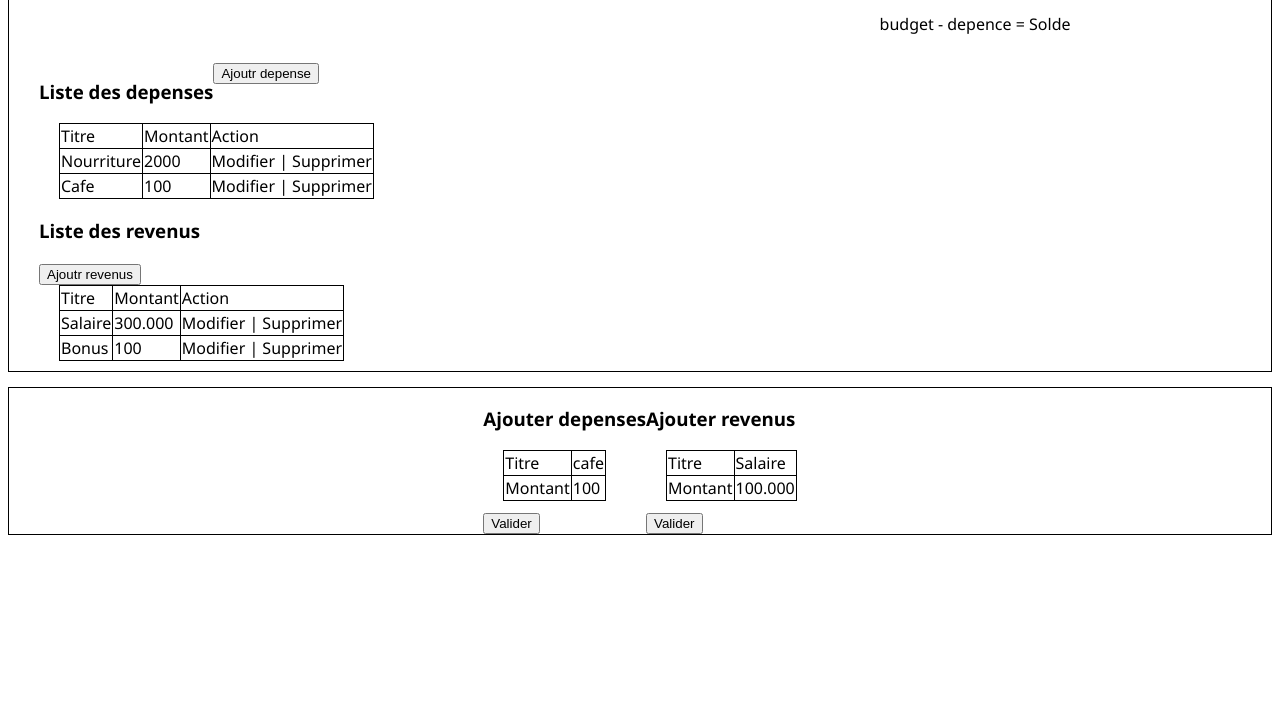
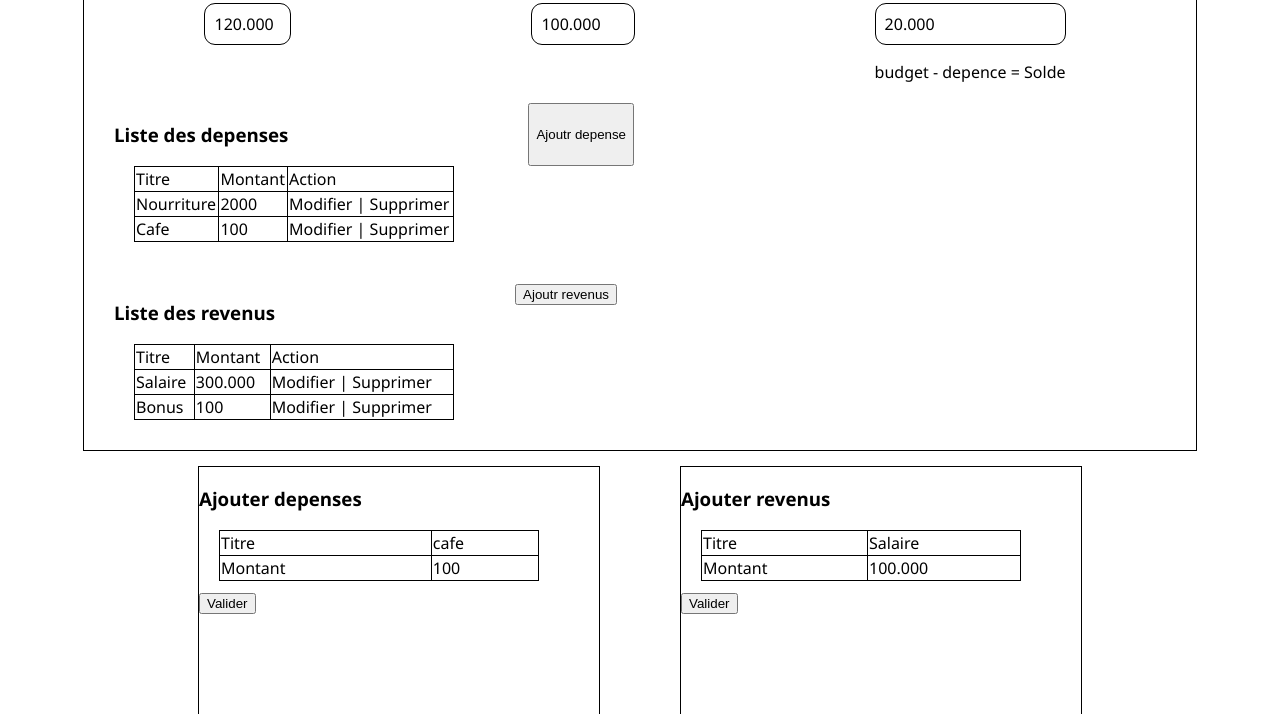
Before and after one commit to maney-dev/Gest_budget, a plain HTML site: page gestion_budget.html in a window 1280 px wide. Shown: the part 185-899 px from the top of the page. Before the commit the page ends 800 px from the top, so only its background shows below. Drawn offline with Linux system fonts and the light colour scheme.

Commit message:
first commit

```diff
--- a/gestion_budget.css
+++ b/gestion_budget.css
@@ -1,26 +1,68 @@
 body{
     font-family: 'Segoe UI', Tahoma, Geneva, Verdana, sans-serif;
+    margin-top: 50px;
 
+}
+h1{
+    text-align: center;
 }
 .div_part{
     border: 1px solid;
+    padding-right: 10px;
+}
+.div_part_1{
+    padding-right: 10px;
 }
 .container_1{
     justify-content: center;
     border: 1px solid;
+    margin-right: 75px;
+    margin-left: 75px;
+    margin-bottom: 15px;
+    padding-right: 10px;
+
+
+}
+.division_2{
+    justify-content: center;
+}
+.div_table{
+    justify-content: center;
+    padding-block: 10px;
+}
+table{
+    width: 20rem;
+    align-content: center;
+}
+.boite{
+    background: #fff;
+}
+p{
+    border: 1px solid;
+    border-radius: 10px;
+    padding: 9px;
+    border-radius: 11px;
+
+
 }
 .division_1{
     display: flex;
     justify-content: center;
     grid-gap: 15rem;
+    box-shadow: 10px;
 
+}
+.division_2{
+    justify-content: center;
 }
 .div_table{
     padding-left: 20px;
     margin: 10px;
+
 }
-.carre_tabe{
+.carre_table{
     display: flex;
+    grid-gap: 15rem;
 }
 table{
     border: 1px solid black;
@@ -28,6 +70,7 @@ table{
     margin-bottom: 10px;
     margin-left: 20px;
     justify-content: center;
+    align:center;
 }
 td{
     border: 1px solid black;
@@ -37,9 +80,22 @@ td{
     justify-content: center;
     margin-top: 15px;
     margin-bottom: 10px;
-    border: 1px solid black;
+    grid-gap: 5rem;
+    width: 5x;
+
 }
 .container_3{
     justify-content: center;
-    grid-gap: 5rem;
+
+    border: 1px solid black;
+    height: 321px;
+    width: 400px;
 }
+.container_4{
+    justify-content: center;
+
+    border: 1px solid black;
+    height: 321px;
+    width: 400px;
+
+}
--- a/gestion_budget.html
+++ b/gestion_budget.html
@@ -28,16 +28,15 @@
           <h2>Solde</h2>
           <p>20.000</p>
         </div>
-        <p><span>budget - depence = Solde</span></p>
+        <span>budget - depence = Solde</span>
       </div>
     </div>
     <div class="division_2">
       <div class="div_table">
-        <div class="carre_tabe">
+        <div class="carre_table">
           <h3>Liste des depenses</h3>
-          <a href="">
-            <button name="submit" type="submit">Ajoutr depense</button>
-          </a>
+          <button name="submit" type="submit">
+            Ajoutr depense</button>
         </div>
          <table class="table_1">
           <tbody>
@@ -64,10 +63,12 @@
         </table>
       </div>
       <div class="div_table">
-        <h3>Liste des revenus</h3>
-        <a href="">
-          <button name="submit" type="submit">Ajoutr revenus</button>
-        </a>
+        <div class="carre_table">
+          <h3>Liste des revenus</h3>
+          <a href="">
+           <button name="submit" type="submit">Ajoutr revenus</button>
+         </a>
+        </div>
         <table class="tableau">
           <tbody>
             <tr>
```
